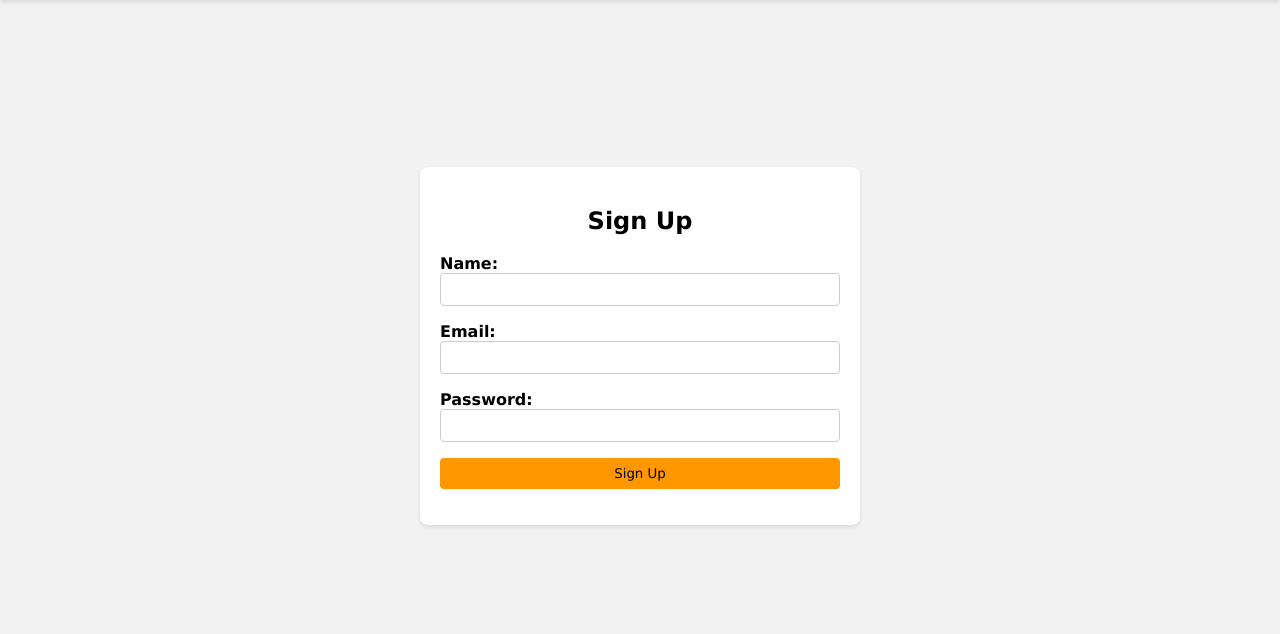
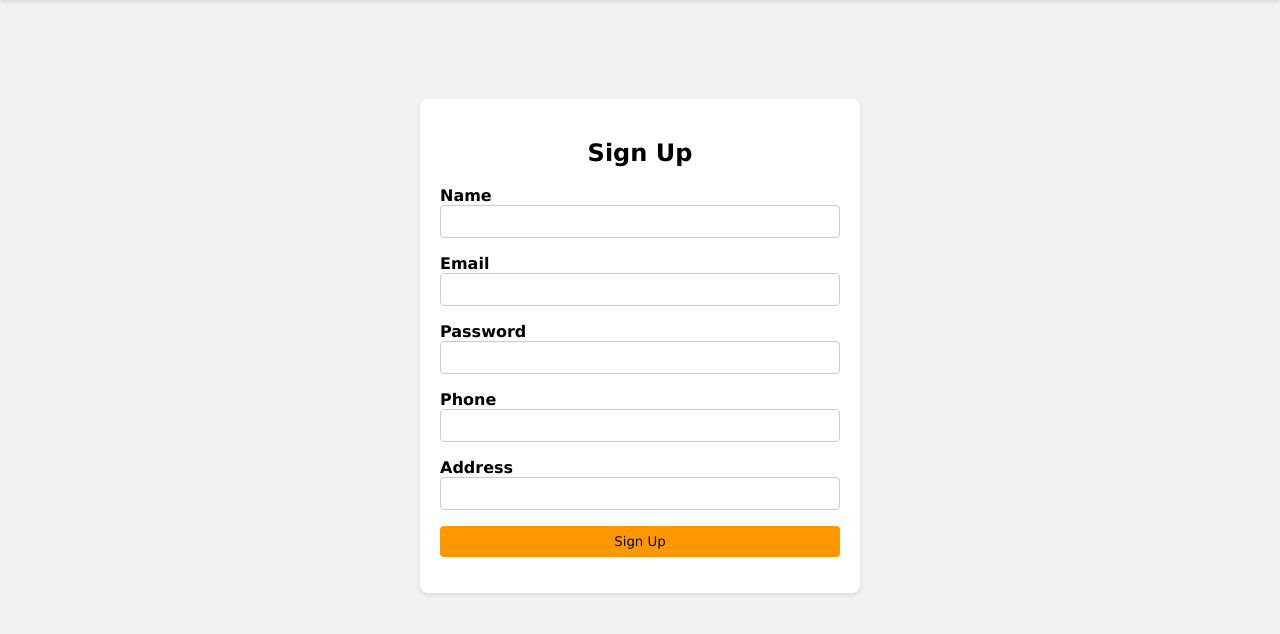
Before and after one commit to yksen/databases, a PHP site: page /signup.php in a window 1280 px wide. Shown: the part 54-688 px from the top of the page. Run offline with PHP 8.4, Linux system fonts and the light colour scheme.

Commit message:
Add sign up functionality

```diff
--- a/project/src/signup.php
+++ b/project/src/signup.php
@@ -3,21 +3,53 @@
 
 <div class="form-box">
     <h2>Sign Up</h2>
-    <form>
+    <form method="post" action="signup.php">
         <div class="form-group">
-            <label for="name">Name:</label>
+            <label for="name">Name</label>
             <input type="text" id="name" name="name" required>
         </div>
         <div class="form-group">
-            <label for="email">Email:</label>
+            <label for="email">Email</label>
             <input type="email" id="email" name="email" required>
         </div>
         <div class="form-group">
-            <label for="password">Password:</label>
+            <label for="password">Password</label>
             <input type="password" id="password" name="password" required>
+        </div>
+        <div class="form-group">
+            <label for="phone">Phone</label>
+            <input type="text" id="phone" name="phone" required>
+        </div>
+        <div class="form-group">
+            <label for="address">Address</label>
+            <input type="text" id="address" name="address" required>
         </div>
         <div class="form-group">
             <input type="submit" value="Sign Up">
         </div>
     </form>
 </div>
+
+<?php
+if (
+    !empty($_POST["name"]) && !empty($_POST["email"]) && !empty($_POST["password"]) &&
+    !empty($_POST["phone"]) && !empty($_POST["address"])
+) {
+    $name = $_POST["name"];
+    $email = $_POST["email"];
+    $password = md5($_POST["password"]);
+    $phone = $_POST["phone"];
+    $address = $_POST["address"];
+
+    require_once "database-connection.php";
+
+    $query = "SELECT * FROM users WHERE email = '$email'";
+    $result = $database->query($query);
+    if ($result->num_rows > 0) {
+        echo "<script>alert('This email is already registered!');</script>";
+    } else {
+        $query = "INSERT INTO users (user_name, email, password, user_phone, user_address)
+                  VALUES ('$name', '$email', '$password', '$phone', '$address')";
+        $database->query($query);
+    }
+}
```
